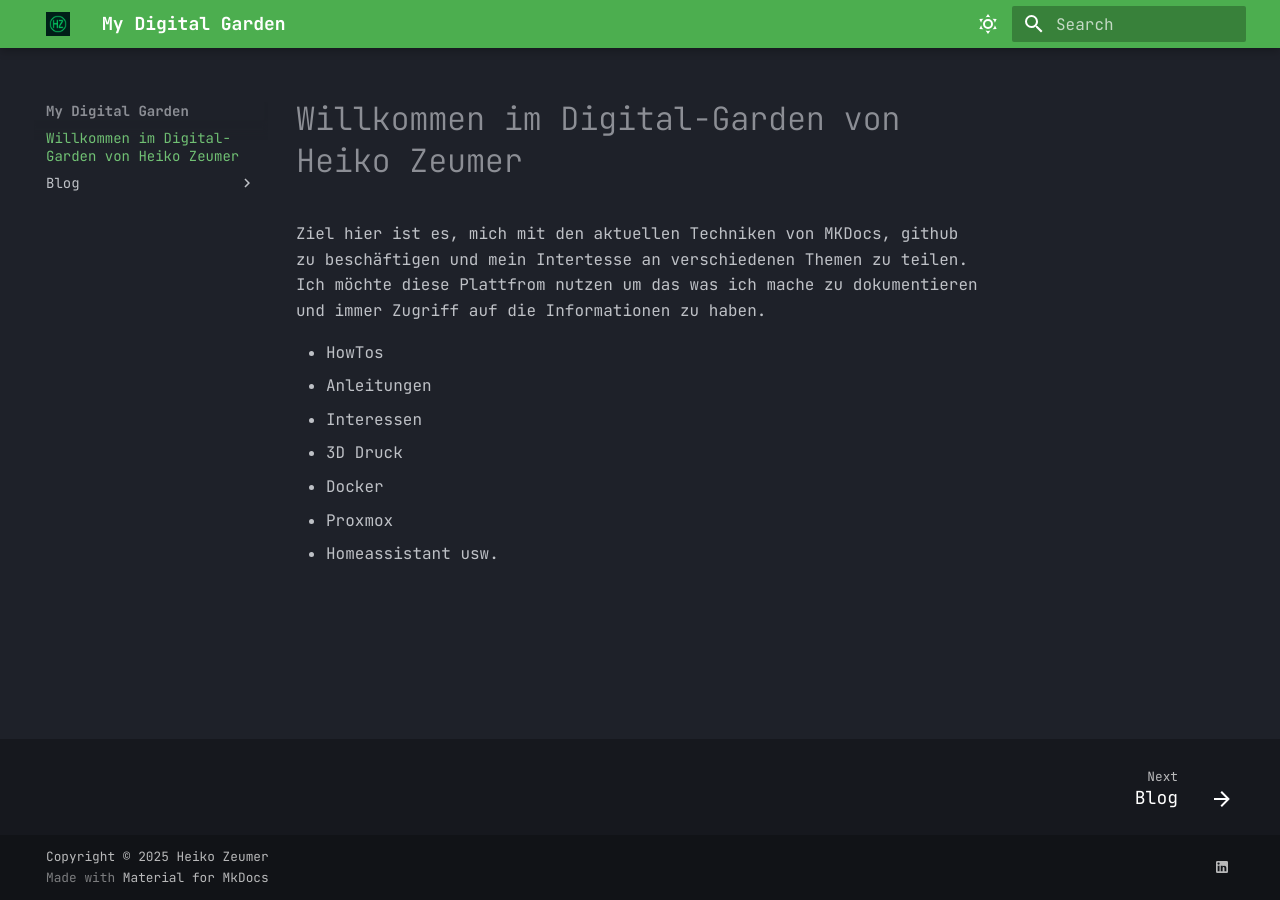
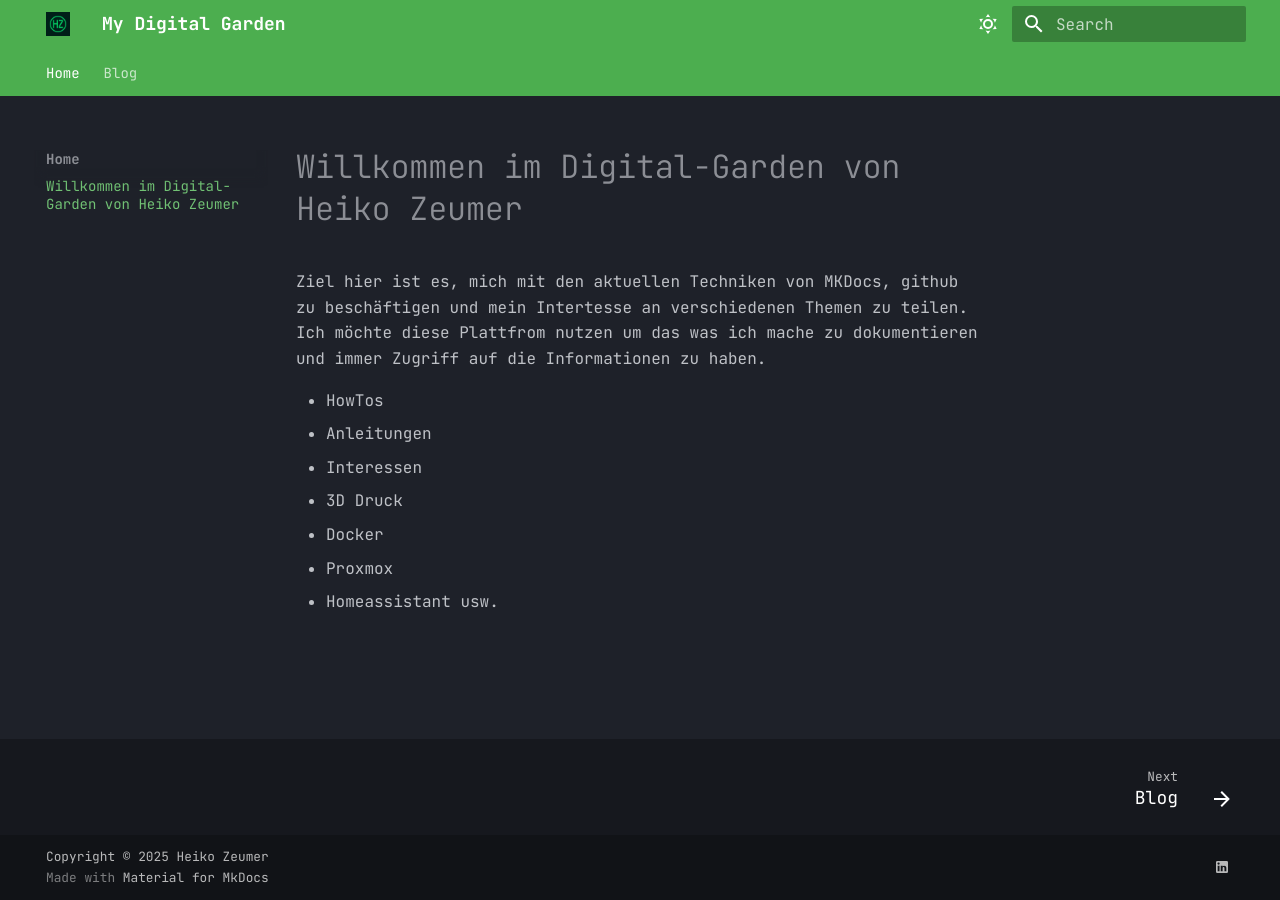
Before and after one commit to HZeumer/digital-garden, an MkDocs documentation site: the page built from docs/index.md, in a window 1280 px wide. Built offline with MkDocs 1.6.1 and Material for MkDocs 9.7.7, drawn with Linux system fonts in a browser that asks for light colours.

Commit message:
Anpassung der Navigation

```diff
--- a/mkdocs.yml
+++ b/mkdocs.yml
@@ -6,11 +6,13 @@ theme:
   font:
     text: JetBrains Mono
     code: Rubik
-
+  features:
+    - navigation.tabs
+    - navigation.footer
   logo: assets/logo.png
   favicon: assets/favicon.ico
-  features:
-    - navigation.footer
+
+
   palette:
     # Dark Mode
     - scheme: slate
@@ -63,6 +65,7 @@ extra:
 copyright: Copyright &copy; 2025 Heiko Zeumer
 
 nav:
-  - index.md
+  - Home:
+    - index.md
   - Blog:
     - blog/index.md
```
